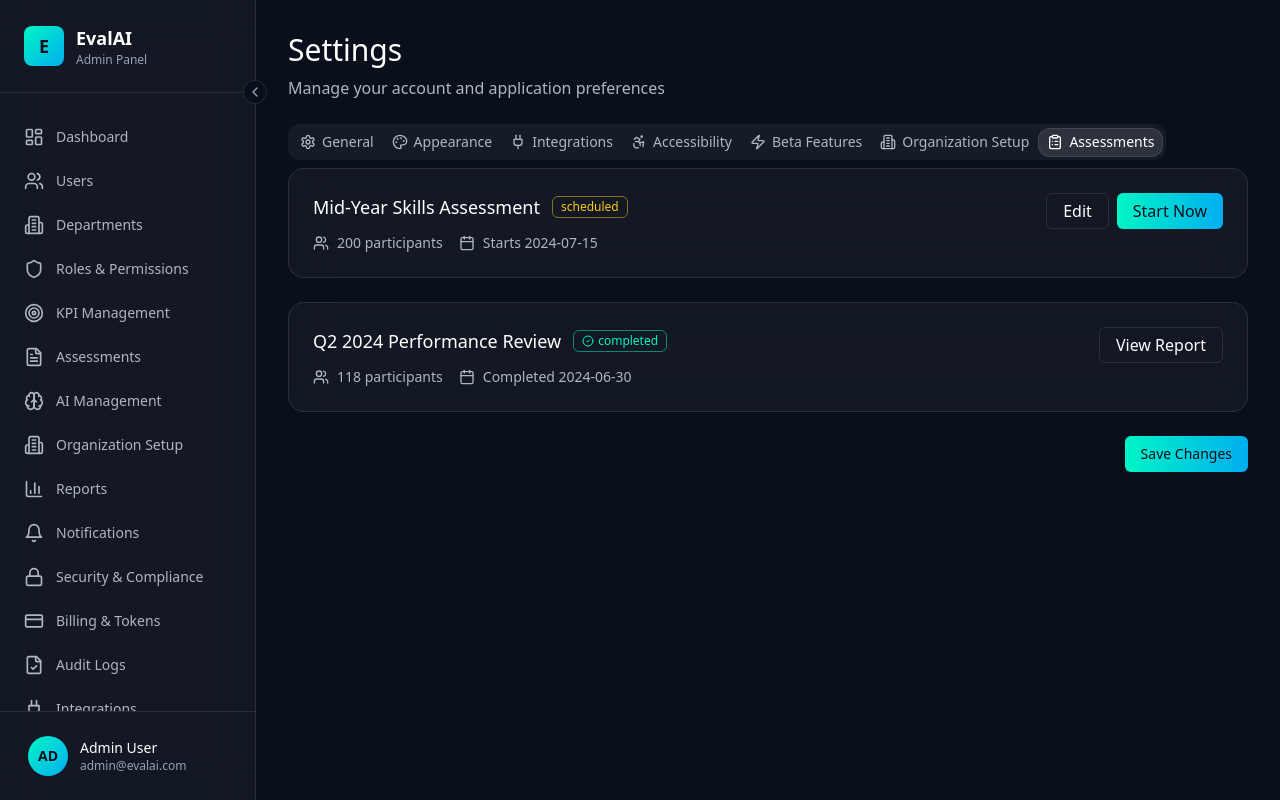
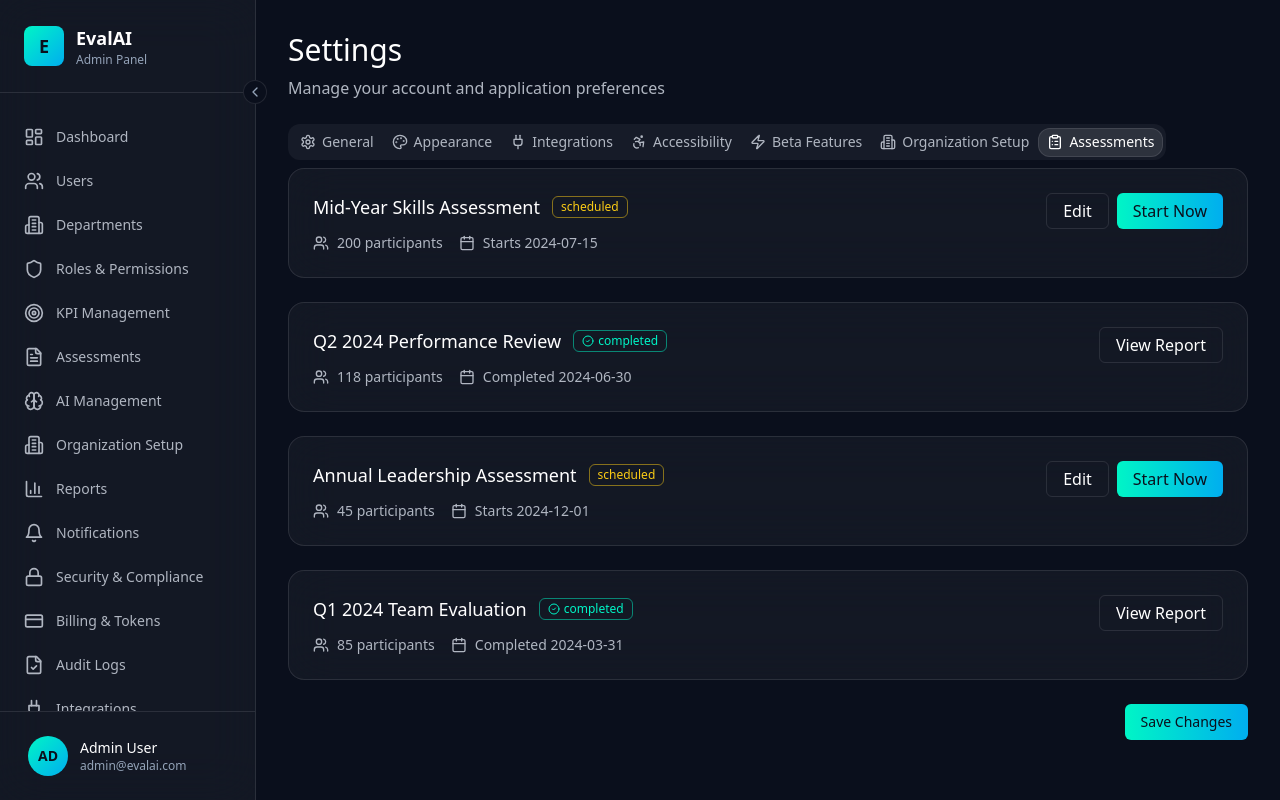
Before and after one commit to manitc5287/EvalAI, a Next.js app: page /settings in a window 1280 px wide. Both pictures are taken after a click on the button "Assessments". Built offline with nearby package versions, Linux system fonts and the light colour scheme.

Commit message:
Add additional scheduled and completed assessment cards to Settings page

```diff
--- a/src/modules/settings/pages/settings-page.tsx
+++ b/src/modules/settings/pages/settings-page.tsx
@@ -979,6 +979,70 @@ export default function SettingsPage() {
                   </div>
                 </div>
               </div>
+
+              {/* Another Scheduled Assessment Card */}
+              <div className="relative bg-[rgba(255,255,255,0.04)] backdrop-blur-xl rounded-2xl border border-white/10 hover:border-[#00F5C6]/30 transition-all">
+                <div className="p-6">
+                  <div className="flex flex-col lg:flex-row lg:items-start lg:justify-between gap-4">
+                    <div className="flex-1">
+                      <div className="flex items-center gap-3 mb-3">
+                        <h3 className="text-white text-lg">Annual Leadership Assessment</h3>
+                        <span className="inline-flex items-center justify-center rounded-md border px-2 py-0.5 text-xs font-medium border-yellow-400/50 text-yellow-400">
+                          scheduled
+                        </span>
+                      </div>
+                      <div className="flex flex-wrap gap-4 text-sm text-[#B0B6C1]">
+                        <div className="flex items-center gap-2">
+                          <Users className="w-4 h-4" />
+                          <span>45 participants</span>
+                        </div>
+                        <div className="flex items-center gap-2">
+                          <Calendar className="w-4 h-4" />
+                          <span>Starts 2024-12-01</span>
+                        </div>
+                      </div>
+                    </div>
+                    <div className="flex gap-2">
+                      <button className="inline-flex items-center justify-center gap-2 h-9 px-4 py-2 rounded-md border border-white/10 text-white hover:bg-white/5 transition-all">
+                        Edit
+                      </button>
+                      <button className="inline-flex items-center justify-center gap-2 h-9 px-4 py-2 rounded-md bg-gradient-to-r from-[#00F5C6] to-[#00AEEF] text-[#0A0F1C] hover:opacity-90 transition-all">
+                        Start Now
+                      </button>
+                    </div>
+                  </div>
+                </div>
+              </div>
+
+              {/* Another Completed Assessment Card */}
+              <div className="relative bg-[rgba(255,255,255,0.04)] backdrop-blur-xl rounded-2xl border border-white/10 hover:border-[#00F5C6]/30 transition-all">
+                <div className="p-6">
+                  <div className="flex flex-col lg:flex-row lg:items-start lg:justify-between gap-4">
+                    <div className="flex-1">
+                      <div className="flex items-center gap-3 mb-3">
+                        <h3 className="text-white text-lg">Q1 2024 Team Evaluation</h3>
+                        <span className="inline-flex items-center justify-center rounded-md border px-2 py-0.5 text-xs font-medium border-[#00F5C6]/50 text-[#00F5C6]">
+                          <CircleCheck className="w-3 h-3 mr-1" />
+                          completed
+                        </span>
+                      </div>
+                      <div className="flex flex-wrap gap-4 text-sm text-[#B0B6C1]">
+                        <div className="flex items-center gap-2">
+                          <Users className="w-4 h-4" />
+                          <span>85 participants</span>
+                        </div>
+                        <div className="flex items-center gap-2">
+                          <Calendar className="w-4 h-4" />
+                          <span>Completed 2024-03-31</span>
+                        </div>
+                      </div>
+                    </div>
+                    <button className="inline-flex items-center justify-center gap-2 h-9 px-4 py-2 rounded-md border border-white/10 text-white hover:bg-white/5 transition-all">
+                      View Report
+                    </button>
+                  </div>
+                </div>
+              </div>
             </div>
           )}
         </div>
```
